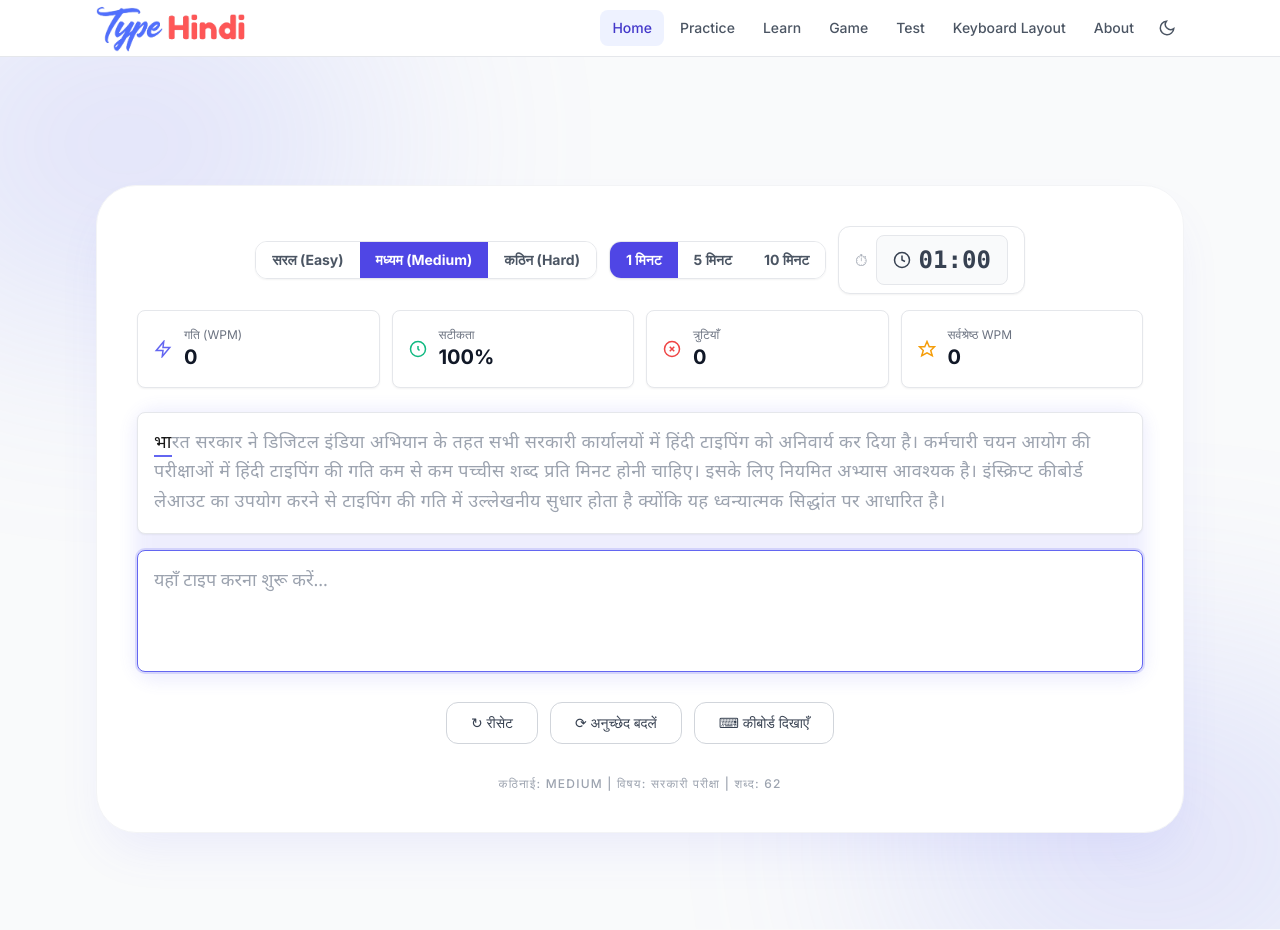
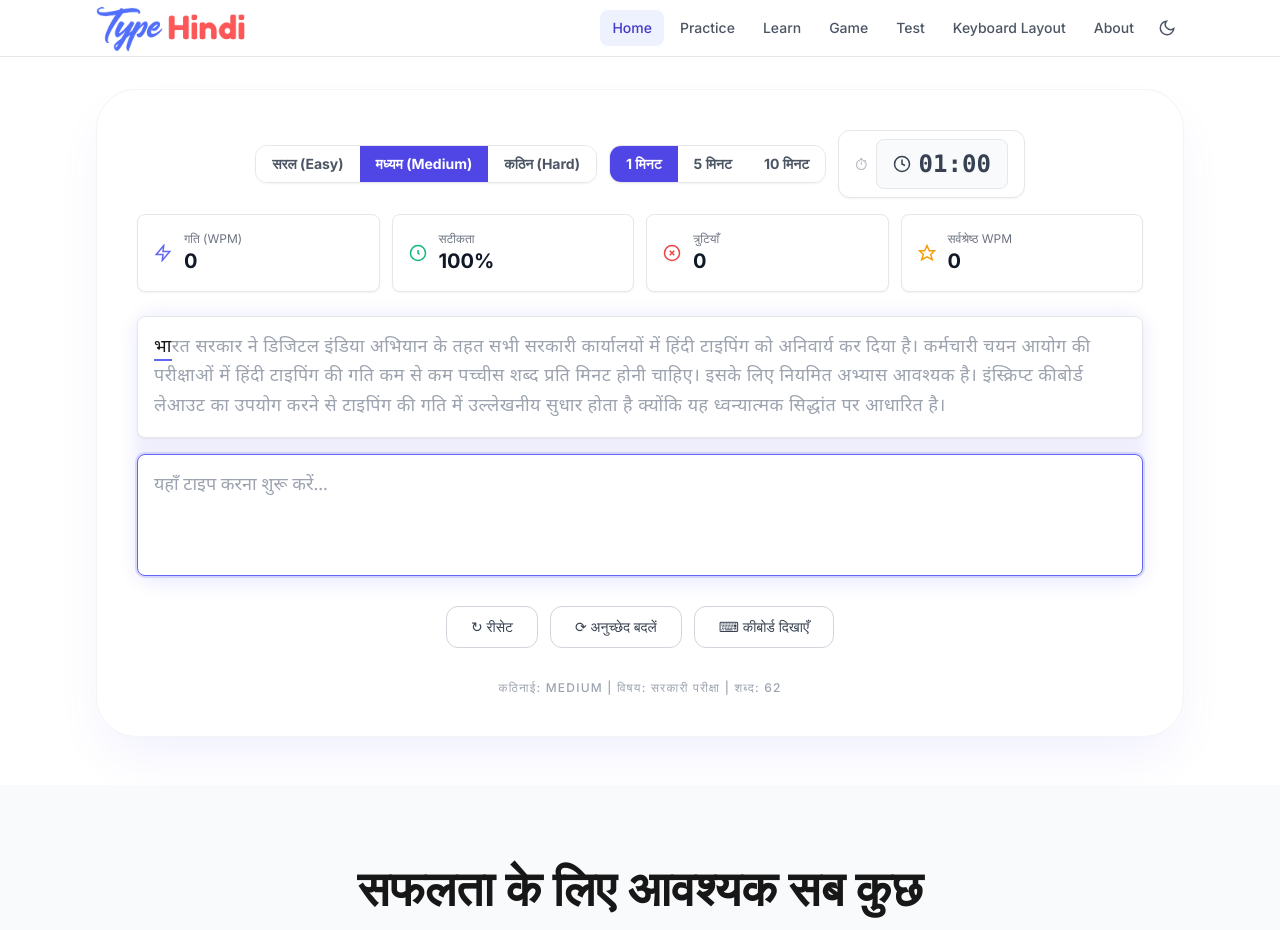
Before and after one commit to therohitbiruli/typehindi, a Next.js app: page / in a window 1280 px wide. Shown: the top 930 px of the page. Built offline with nearby package versions, Linux system fonts and the light colour scheme.

Commit message:
Fix UI: reduce top padding and remove purple decorative background blur

```diff
--- a/src/app/page.tsx
+++ b/src/app/page.tsx
@@ -5,19 +5,13 @@ export default function Homepage() {
   return (
     <div className="flex flex-col min-h-screen">
       {/* Hero Section - Practice Tool */}
-      <section className="relative overflow-hidden bg-gray-50 dark:bg-[#0A0A10] pt-20 md:pt-32 pb-24">
+      <section className="relative overflow-hidden bg-white dark:bg-gray-950 pt-6 md:pt-8 pb-12">
         <div className="container-main relative z-10">
 
 
           <div className="bg-white dark:bg-gray-900 rounded-[2.5rem] p-6 sm:p-10 shadow-2xl shadow-primary-500/10 border border-gray-100 dark:border-gray-800">
             <PracticeTool />
           </div>
-        </div>
-
-        {/* Background Decorative Elements */}
-        <div className="absolute top-0 left-1/2 -translate-x-1/2 w-full h-full -z-0 opacity-20 dark:opacity-40 pointer-events-none">
-          <div className="absolute top-[-10%] left-[-10%] w-[40%] h-[40%] bg-primary-400 rounded-full blur-[120px]"></div>
-          <div className="absolute bottom-[-10%] right-[-10%] w-[40%] h-[40%] bg-indigo-400 rounded-full blur-[120px]"></div>
         </div>
       </section>
 
```
